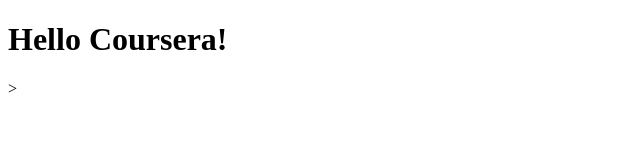
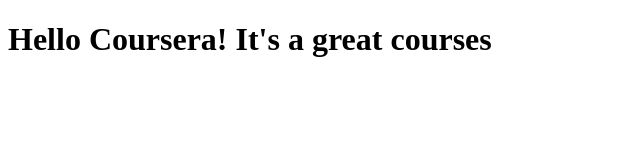
Before and after one commit to olgapms/coursera-test, a plain HTML site: page site/index.html in a window 1280 px wide. Shown: the whole page, without its empty margins (0-640 px from the left). Drawn offline with Linux system fonts and the light colour scheme.

Commit message:
Small changes

```diff
--- a/site/index.html
+++ b/site/index.html
@@ -1,10 +1,9 @@
-<!DOCTYPE html>
 <!DOCTYPE html>
 <html>
 <head>
 	<title>Hello Coursera!</title>
 </head>
 <body>
-<h1>Hello Coursera!</h1>
+<h1>Hello Coursera! It's a great courses</h1>
 </body>
-</html>>
+</html>
```
